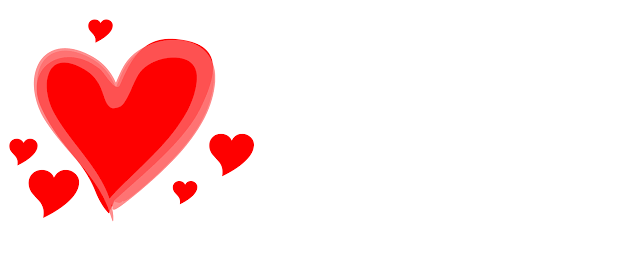
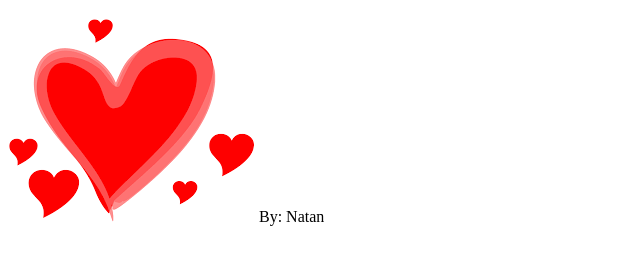
Before and after one commit to pnnatan/pnnatan.github.io, a plain HTML site: page index.html in a window 1280 px wide. Shown: the part 120-384 px from the top of the page, without its empty margins (0-640 px from the left). Drawn offline with Linux system fonts and the light colour scheme.

Commit message:
Update index.html

```diff
--- a/index.html
+++ b/index.html
@@ -10,7 +10,7 @@
     <h1>Bom dia Lindão</h1>
 
     <h1>Tomara que vc tenha um dia maravilhoso</h1>
-
     <img src="love.png">
+    <h7>By: Natan</h7>
 </body>
 </html>
```
